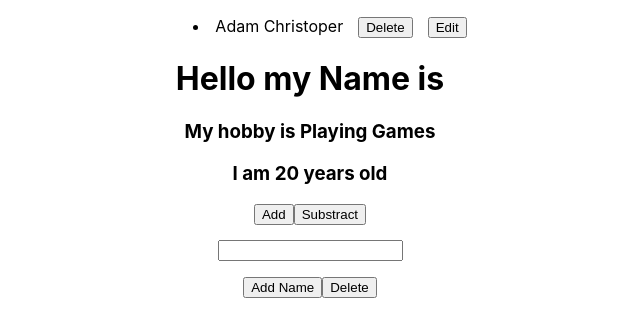
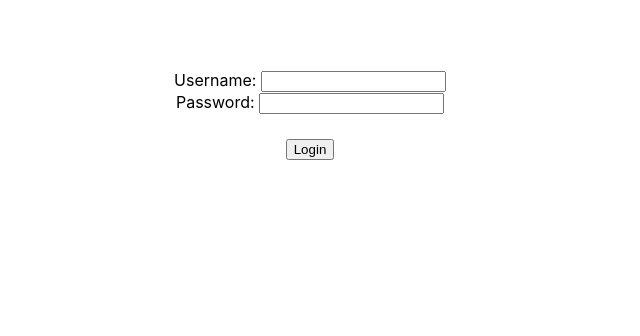
Before and after one commit to adamchris002/commsult-day-2, a React (Create React App) app in the folder atma-jaya/: page / in a window 1280 px wide. Shown: the top 336 px of the page, without its empty margins (330-970 px from the left). Built offline with nearby package versions, Linux system fonts and the light colour scheme.

Commit message:
commsult day 2

```diff
--- a/atma-jaya/package.json
+++ b/atma-jaya/package.json
@@ -6,6 +6,7 @@
     "@testing-library/jest-dom": "^5.16.5",
     "@testing-library/react": "^13.4.0",
     "@testing-library/user-event": "^13.5.0",
+    "axios": "^1.1.2",
     "react": "^18.2.0",
     "react-dom": "^18.2.0",
     "react-scripts": "5.0.1",
--- a/atma-jaya/src/App.css
+++ b/atma-jaya/src/App.css
@@ -59,3 +59,18 @@
 .input-nama {
   margin-right: 15px;
 }
+
+.button-login {
+  margin: 25px;
+}
+
+.label-error {
+  margin-top: 15px;
+}
+
+.form-login {
+  margin-top: 70px;
+}
+.tombol-logout {
+  margin-top: 20px;
+}
--- a/atma-jaya/src/App.js
+++ b/atma-jaya/src/App.js
@@ -1,6 +1,8 @@
 import React from "react";
 import "./App.css";
-import AgeComponent from "./AgeComponent";
+// import AgeComponent from "./AgeComponent";
+import Login from "./login";
+import Home from "./Home";
 
 //function App() diganti menjadi class App extends React.Component
 class App extends React.Component {
@@ -9,139 +11,24 @@ class App extends React.Component {
     super(props);
 
     this.state = {
-      names: ["Adam Christoper"],
-      name: "",
-      editName: "",
-      age: 20,
-      hobby: "Playing Games",
-      editIndex: -1,
+      page: "login"
     };
   }
 
-  componentDidUpdate() {
-    console.log("App is updated!");
+  changePage = newPage => {
+    this.setState({page: newPage})
   }
 
-  // ada 2 cara untuk jalanin function add dan substract
-  // incrementAge() {
-  //   this.setState({age: this.state.age + 1})
-  // }
-  // decrementAge() {
-  //   this.setState({age: this.state.age - 1})
-  // }
 
-  incrementAge = () => {
-    this.setState({ age: this.state.age + 1 });
-  };
-  decrementAge = () => {
-    this.setState({ age: this.state.age - 1 });
-  };
-
-  addName = () => {
-    this.setState({
-      names: [...this.state.names, this.state.name],
-    });
-  };
-
-  deleteName = (names) => () => {
-    const result = this.state.names.filter((index) => {
-      return index !== names;
-    });
-    this.setState({ names: result });
-  };
-
-  editName = (index, name) => () => {
-    this.setState({ editIndex: index, editName: name });
-
-  };
-
-  cancel = () => {
-    console.log("cancel");
-    this.setState({ editIndex: -1 });
-  };
-
-  changeName = () => {
-    // tapi ini indexnya mulainya bukannya dari 0?
-    this.setState({editIndex: -1, names: this.state.names.map((nama, index) => {
-      if (index === this.state.editIndex) {
-        return this.state.editName;
-      }
-      else {
-        return nama;
-      }
-    })})
-  };
 
   render() {
     console.log("editIndex", this.state.editIndex);
     return (
       <div className="App">
-        {this.state.names.map((names, index) => {
-          if (index === this.state.editIndex) {
-            return (
-              <div>
-                <ul className="list-nama">
-                  <li>
-                    <span>
-                      {/* parameter names itu dari index yang ada di map */}
-                      <input className="input-nama" value={this.state.editName} onChange={(event) => this.setState({editName: event.target.value })}/>
-                      <button
-                        className="tombol-delete"
-                        onClick={this.changeName}
-                      >
-                        Save
-                      </button>
-                      <button onClick={this.cancel}>Cancel</button>
-                    </span>
-                  </li>
-                </ul>
-              </div>
-            );
-          } else {
-            return (
-              <div>
-                <ul className="list-nama">
-                  <li>
-                    <span>
-                      {/* parameter names itu dari index yang ada di map */}
-                      <label className="label-nama" id="Nama">
-                        {names}
-                      </label>
-                      <button
-                        className="tombol-delete"
-                        onClick={this.deleteName(names)}
-                      >
-                        Delete
-                      </button>
-                      <button onClick={this.editName(index, names)}>Edit</button>
-                    </span>
-                  </li>
-                </ul>
-              </div>
-            );
-          }
-        })}
-        <h1>Hello my Name is {this.state.name}</h1>
-        <h3>My hobby is {this.state.hobby}</h3>
-        {/* untuk metode function biasa */}
-        {/* <AgeComponent age={this.state.age} incrementAge={this.incrementAge.bind(this)} decrementAge={this.decrementAge.bind(this)}/> */}
-        {/* jika meggunakan metode arrow function */}
-        <AgeComponent
-          age={this.state.age}
-          incrementAge={this.incrementAge}
-          decrementAge={this.decrementAge}
-        />
-
-        {/* mengubah data dalam state dari input */}
-        <input
-          value={this.state.name}
-          onChange={(event) => this.setState({ name: event.target.value })}
-          className="ini-input"
-        />
-        <br />
-        <button onClick={this.addName}>Add Name</button>
-        <button onClick={this.deleteName}>Delete</button>
-        <br />
+        {
+          this.state.page === "login" ?
+          <Login changePage={this.changePage}/> : <Home changePage={this.changePage}/>
+        }
       </div>
     );
   }
--- /dev/null
+++ b/atma-jaya/src/Home.js
@@ -0,0 +1,150 @@
+import React from "react";
+import AgeComponent from "./AgeComponent";
+
+//function Home() diganti menjadi class Home extends React.Component
+class Home extends React.Component {
+  //menggunakan constructor untuk membuat state
+  constructor(props) {
+    super(props);
+
+    this.state = {
+      names: ["Adam Christoper"],
+      name: "",
+      editName: "",
+      age: 20,
+      hobby: "Playing Games",
+      editIndex: -1,
+    };
+  }
+
+  componentDidUpdate() {
+    console.log("Home is updated!");
+  }
+
+  // ada 2 cara untuk jalanin function add dan substract
+  // incrementAge() {
+  //   this.setState({age: this.state.age + 1})
+  // }
+  // decrementAge() {
+  //   this.setState({age: this.state.age - 1})
+  // }
+
+  incrementAge = () => {
+    this.setState({ age: this.state.age + 1 });
+  };
+  decrementAge = () => {
+    this.setState({ age: this.state.age - 1 });
+  };
+
+  addName = () => {
+    this.setState({
+      names: [...this.state.names, this.state.name],
+    });
+  };
+
+  deleteName = (names) => () => {
+    const result = this.state.names.filter((index) => {
+      return index !== names;
+    });
+    this.setState({ names: result });
+  };
+
+  editName = (index, name) => () => {
+    this.setState({ editIndex: index, editName: name });
+
+  };
+
+  cancel = () => {
+    console.log("cancel");
+    this.setState({ editIndex: -1 });
+  };
+
+  changeName = () => {
+    // tapi ini indexnya mulainya bukannya dari 0?
+    this.setState({editIndex: -1, names: this.state.names.map((nama, index) => {
+      if (index === this.state.editIndex) {
+        return this.state.editName;
+      }
+      else {
+        return nama;
+      }
+    })})
+  };
+
+  render() {
+    console.log("editIndex", this.state.editIndex);
+    return (
+      <div className="Home">
+        {this.state.names.map((names, index) => {
+          if (index === this.state.editIndex) {
+            return (
+              <div>
+                <ul className="list-nama">
+                  <li>
+                    <span>
+                      {/* parameter names itu dari index yang ada di map */}
+                      <input className="input-nama" value={this.state.editName} onChange={(event) => this.setState({editName: event.target.value })}/>
+                      <button
+                        className="tombol-delete"
+                        onClick={this.changeName}
+                      >
+                        Save
+                      </button>
+                      <button onClick={this.cancel}>Cancel</button>
+                    </span>
+                  </li>
+                </ul>
+              </div>
+            );
+          } else {
+            return (
+              <div>
+                <ul className="list-nama">
+                  <li>
+                    <span>
+                      {/* parameter names itu dari index yang ada di map */}
+                      <label className="label-nama" id="Nama">
+                        {names}
+                      </label>
+                      <button
+                        className="tombol-delete"
+                        onClick={this.deleteName(names)}
+                      >
+                        Delete
+                      </button>
+                      <button onClick={this.editName(index, names)}>Edit</button>
+                    </span>
+                  </li>
+                </ul>
+              </div>
+            );
+          }
+        })}
+        <h1>Hello my Name is {this.state.name}</h1>
+        <h3>My hobby is {this.state.hobby}</h3>
+        {/* untuk metode function biasa */}
+        {/* <AgeComponent age={this.state.age} incrementAge={this.incrementAge.bind(this)} decrementAge={this.decrementAge.bind(this)}/> */}
+        {/* jika meggunakan metode arrow function */}
+        <AgeComponent
+          age={this.state.age}
+          incrementAge={this.incrementAge}
+          decrementAge={this.decrementAge}
+        />
+
+        {/* mengubah data dalam state dari input */}
+        <input
+          value={this.state.name}
+          onChange={(event) => this.setState({ name: event.target.value })}
+          className="ini-input"
+        />
+        <br />
+        <button onClick={this.addName}>Add Name</button>
+        <button onClick={this.deleteName}>Delete</button>
+        <br />
+        <button className="tombol-logout" onClick={() => this.props.changePage("login")}>Logout</button>
+      </div>
+    );
+  }
+}
+
+export default Home;
--- /dev/null
+++ b/atma-jaya/src/login.js
@@ -0,0 +1,65 @@
+import React from "react";
+import "./App.css";
+
+class Login extends React.Component {
+  constructor(props) {
+    super(props);
+    this.state = {
+      username: "",
+      password: "",
+      errorMessage: "",
+    };
+  }
+
+  onLogin = () => {
+    if (
+      this.state.username === "atmajaya" &&
+      this.state.password === "atma2022"
+    ) {
+      this.props.changePage("home");
+    } else {
+      this.setState({ errorMessage: "Invalid Login" });
+    }
+  };
+
+  render() {
+    return (
+      <div className="form-login">
+        <div>
+          <label>Username: </label>
+          <input
+            value={this.state.username}
+            onChange={(event) =>
+              this.setState({ username: event.target.value })
+            }
+          />
+          <br/>
+          {this.state.errorMessage !== "" ? (
+            <label className="label-error">{this.state.errorMessage}</label>
+          ) : null}
+        </div>
+
+        <div>
+          <label>Password: </label>
+          <input
+            value={this.state.password}
+            onChange={(event) =>
+              this.setState({ password: event.target.value })
+            }
+            type="password"
+          />
+          <br/>
+          {this.state.errorMessage !== "" ? (
+            <label className="label-error">{this.state.errorMessage}</label>
+          ) : null}
+        </div>
+
+        <button className="button-login" onClick={this.onLogin}>
+          Login
+        </button>
+      </div>
+    );
+  }
+}
+
+export default Login;
```
